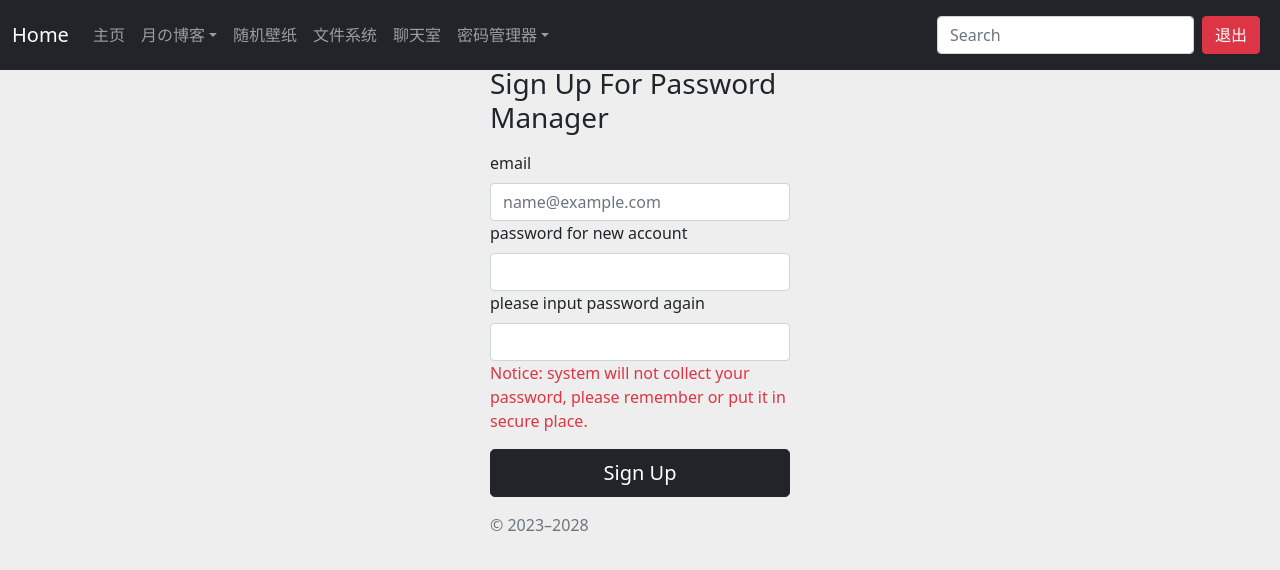
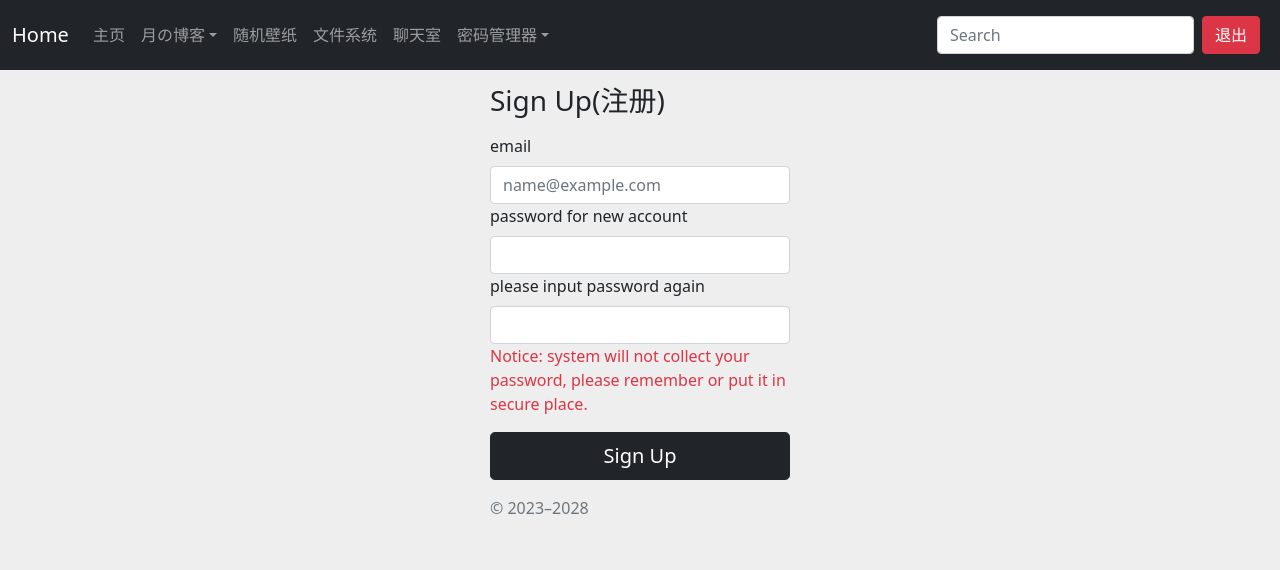
Before and after one commit to kanosc/mysite, a Vue app: page /keysignup in a window 1280 px wide. Shown: the top 570 px of the page. Built offline with nearby package versions, Linux system fonts and the light colour scheme.

Commit message:
modify func name

```diff
--- a/src/views/KeySignUp.vue
+++ b/src/views/KeySignUp.vue
@@ -3,7 +3,7 @@ import { useRouter } from 'vue-router'
 import { ref } from 'vue'
 const password = ref('')
 const password2 = ref('')
-const pwdForm = ref(null)
+const signupForm = ref(null)
 
 const router = useRouter()
 const keySignUp = async () => {
@@ -33,8 +33,8 @@ const keySignUp = async () => {
 <template>
     <div class="login-wrap">
         <main class="form-signin w-100 mx-auto">
-            <form action="/#" method="post" @submit.prevent="keySignUp()" ref="pwdForm">
-                <h1 class="h3 mb-3 fw-normal">Sign Up For Password Manager</h1>
+            <form action="/#" method="post" @submit.prevent="keySignUp()" ref="signupForm">
+                <h1 class="h3 mb-3 fw-normal">Sign Up(注册)</h1>
                 <!-- <label for="inputid" class="form-label">{{ props.option }}</label> -->
                 <label for="t-name" class="form-label">email</label>
                 <input type="email" id="t-name" class="form-control" name="email" v-model="username"
```
